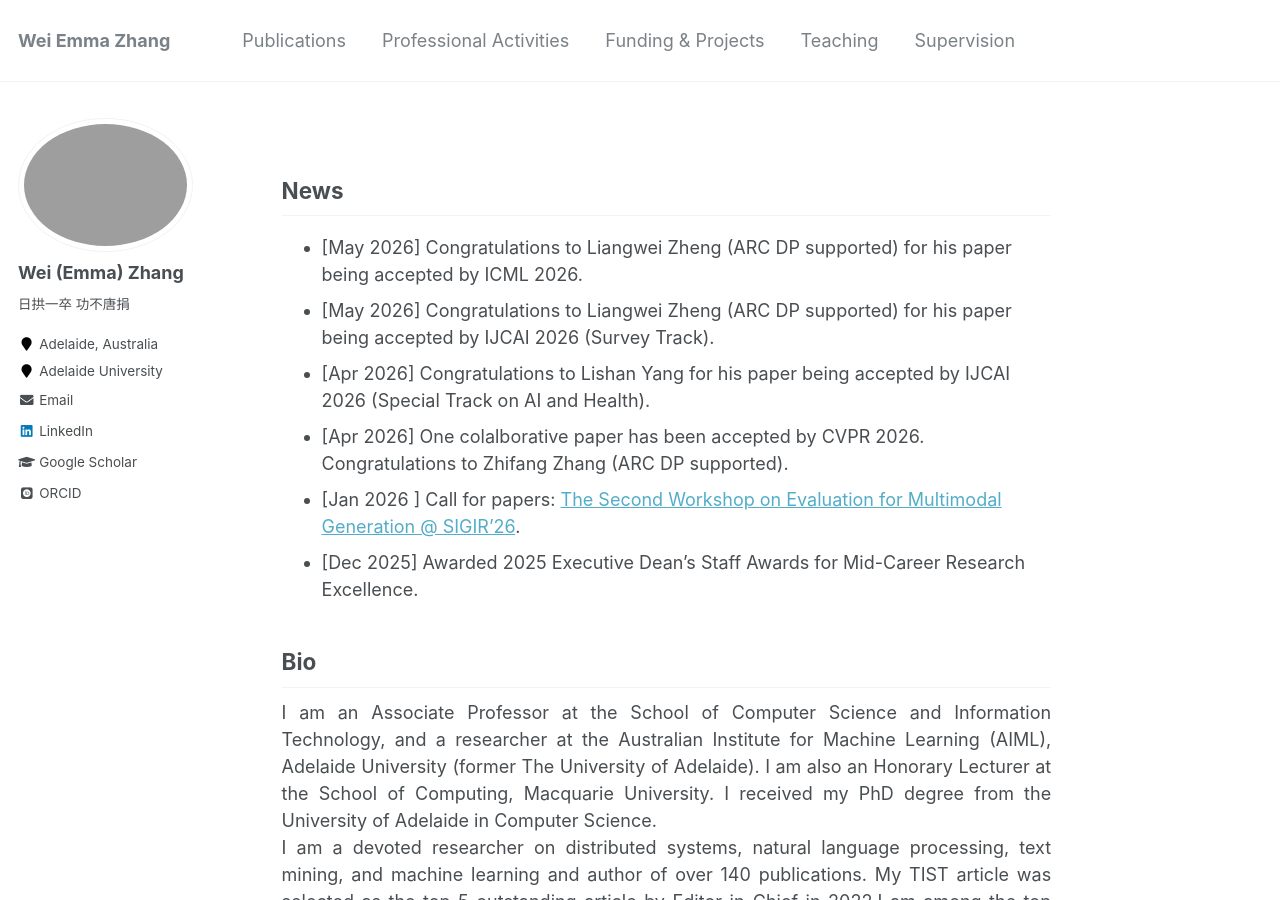
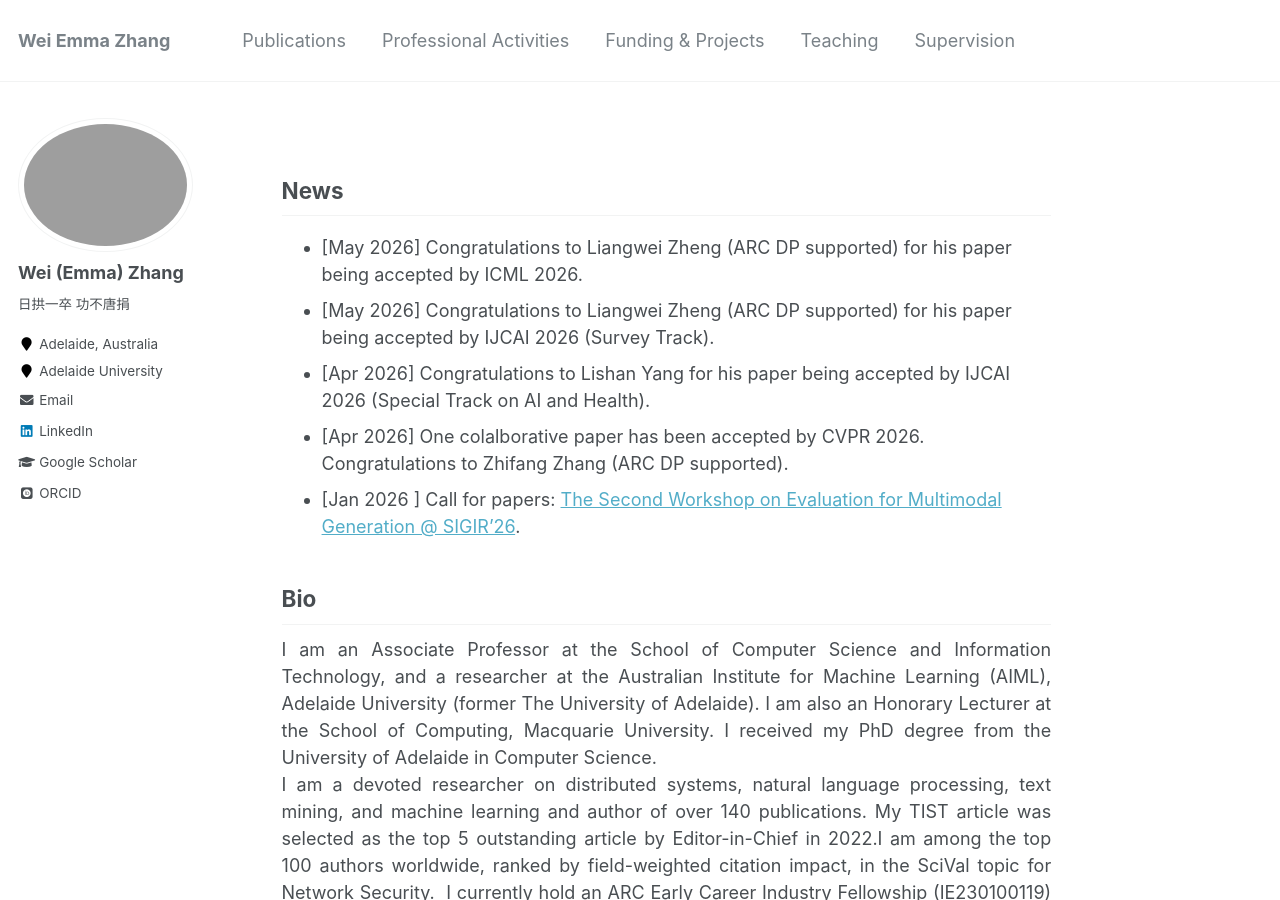
Before and after one commit to weiezhang/weiezhang.github.io, a Jekyll site: the page built from _pages/about.md, in a window 1280 px wide and 900 px high. Built offline with Jekyll 4.4.1, drawn with Linux system fonts in a browser that asks for light colours; some web fonts are replaced.

Commit message:
Update about.md

```diff
--- a/_pages/about.md
+++ b/_pages/about.md
@@ -14,8 +14,8 @@ redirect_from:
 * [Apr 2026] Congratulations to Lishan Yang for his paper being accepted by IJCAI 2026 (Special Track on AI and Health).
 * [Apr 2026] One colalborative paper has been accepted by CVPR 2026. Congratulations to Zhifang Zhang (ARC DP supported).
 * [Jan 2026 ] Call for papers: [The Second Workshop on Evaluation for Multimodal Generation @ SIGIR'26](https://evalmg.github.io/).
-* [Dec 2025] Awarded 2025 Executive Dean's Staff Awards for Mid-Career Research Excellence.
-<!-- * [Nov 2025] A collaboration work has been accepted by AAAI 2026. Congratulations to Hui Zhang.
+<!--* [Dec 2025] Awarded 2025 Executive Dean's Staff Awards for Mid-Career Research Excellence.
+ [Nov 2025] A collaboration work has been accepted by AAAI 2026. Congratulations to Hui Zhang.
  [Oct 2025] My promotion to Associate Professor has been approved and will take effective from Jan 1 2026.
  Congratulations to Mong Yuan Sim and Elaf Alhazmi for two papers being accepted by the EMNLP 2025.
  Congratulations to Wenhao Liang, Liangwei Zheng, and Lishan Yang for 4 papers being accepted by CIKM 2025.
```
